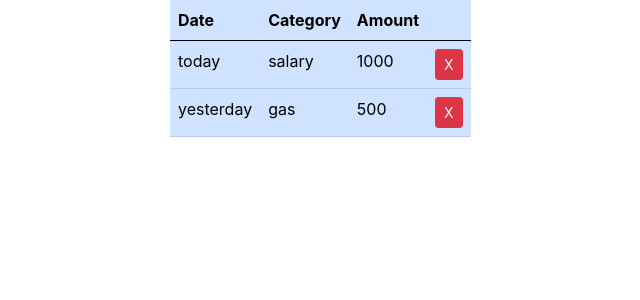
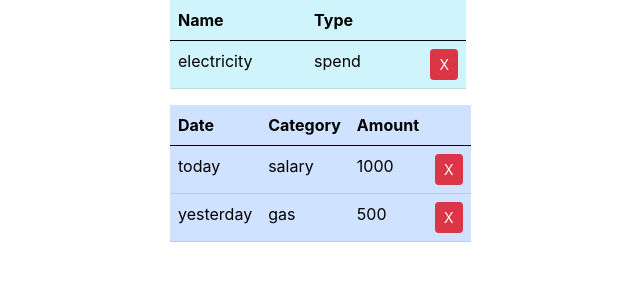
Before and after one commit to Sleepypoem/financial_tracker, a React (Create React App) app: page / in a window 1280 px wide. Shown: the top 300 px of the page, without its empty margins (322-962 px from the left). Built offline with nearby package versions, Linux system fonts and the light colour scheme; the HTML template or start-up script is replaced by a standard one.

Commit message:
Categories components added to project.

```diff
--- /dev/null
+++ b/src/components/CategoriesList.jsx
@@ -0,0 +1,31 @@
+import React from 'react';
+import Category from './Category';
+
+function CategoriesList(props) {
+
+    const { categories } = props;
+
+    return (
+        <div className='container w-25' >
+            <div class="table-responsive-md">
+                <table class="table table-info">
+                    <thead>
+                        <tr>
+                            <th scope="col">Name</th>
+                            <th scope="col">Type</th>
+                            <th scope="col"></th>
+                        </tr>
+                    </thead>
+                    <tbody>
+                        {categories.map((category) => {
+                            return <Category name={category.name} type={category.type} />
+                        })}
+                    </tbody>
+                </table>
+            </div>
+
+        </div>
+    );
+}
+
+export default CategoriesList;
--- /dev/null
+++ b/src/components/Category.jsx
@@ -0,0 +1,15 @@
+import React from 'react';
+
+function Category(props) {
+
+    const { name, type } = props;
+    return (
+        <tr>
+            <td>{name}</td>
+            <td>{type}</td>
+            <td className='text-end'><button className='btn btn-danger btn-sm'>X</button></td>
+        </tr>
+    );
+}
+
+export default Category;
--- a/src/components/DashBoard.jsx
+++ b/src/components/DashBoard.jsx
@@ -1,22 +1,36 @@
-import React from 'react';
+import React, { useState } from 'react';
+import CategoriesList from './CategoriesList';
 import TransactionList from './TransactionList';
 
 const transactionsObj = [
     {
+        "id": "1",
         "date": "today",
         "category": "salary",
         "amount": 1000
     },
     {
+        "id": "2",
         "date": "yesterday",
         "category": "gas",
         "amount": 500
     }
 ];
 function DashBoard() {
+
+    const [categories, setCategories] = useState([{ "id": 1, "name": "electricity", "type": "spend" }]);
+    const [transactions, setTransactions] = useState(transactionsObj);
+
+    const deleteTransaction = (id) => {
+        let transactionsNew = transactions.filter((transaction) => id !== transaction.id);
+
+        setTransactions(transactionsNew);
+    }
+
     return (
         <div>
-            <TransactionList transactions={transactionsObj} />
+            <CategoriesList categories={categories} />
+            <TransactionList deleteTransaction={deleteTransaction} transactions={transactions} />
         </div>
     );
 }
```
